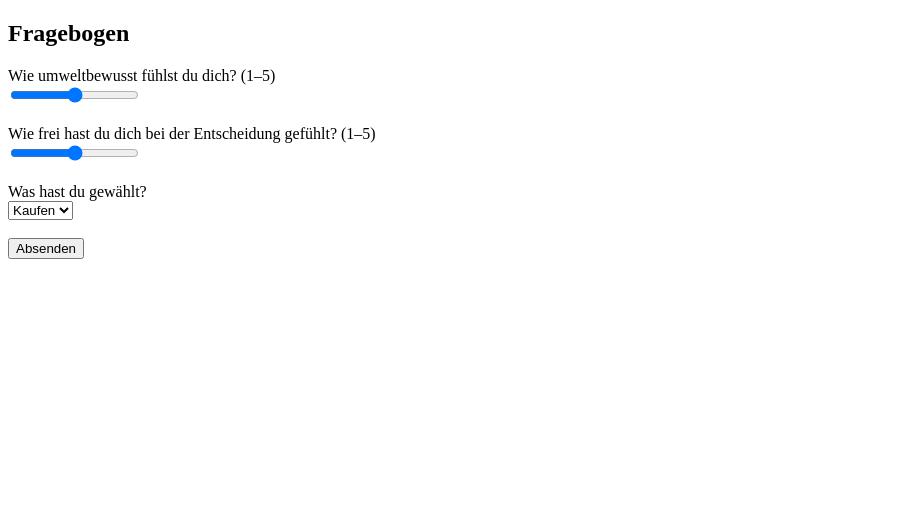
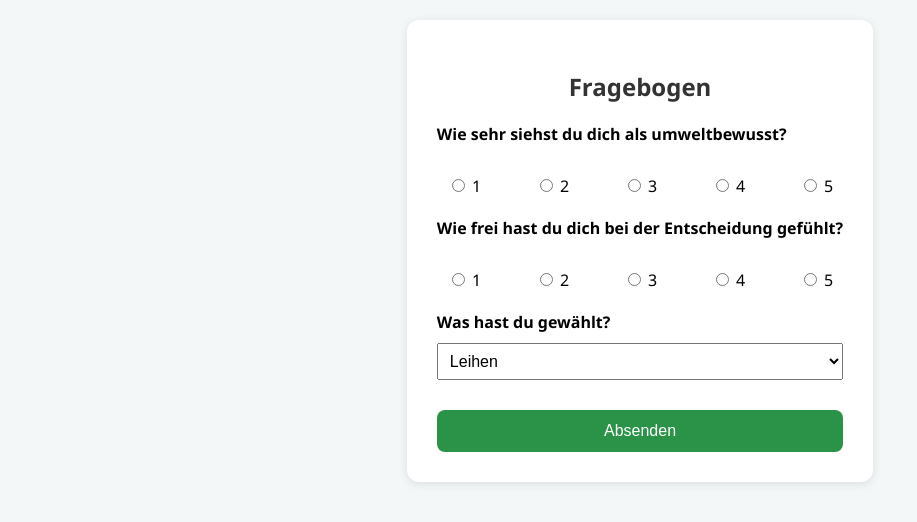
Before and after one commit to jazin7/nudge-projekt, a plain HTML site: page questionnaire.html in a window 1280 px wide. Shown: the whole page, without its empty margins (0-917 px from the left). Drawn offline with Linux system fonts and the light colour scheme.

Commit message:
modified questionnaire

```diff
--- a/questionnaire.html
+++ b/questionnaire.html
@@ -1,48 +1,147 @@
 <!DOCTYPE html>
 <html lang="de">
 <head>
-    <meta charset="UTF-8">
+    <meta charset="UTF-8" />
+    <meta name="viewport" content="width=device-width, initial-scale=1.0">
     <title>Fragebogen</title>
+    <style>
+        body {
+            font-family: 'Segoe UI', sans-serif;
+            background-color: #f4f7f8;
+            margin: 0;
+            padding: 20px;
+            display: flex;
+            justify-content: center;
+        }
+
+        .container {
+            max-width: 600px;
+            background: white;
+            padding: 30px;
+            border-radius: 12px;
+            box-shadow: 0 2px 10px rgba(0,0,0,0.1);
+        }
+
+        h2 {
+            text-align: center;
+            color: #333;
+        }
+
+        label {
+            display: block;
+            margin-top: 20px;
+            font-weight: bold;
+        }
+
+        .radio-group {
+            margin-top: 10px;
+            display: flex;
+            justify-content: space-between;
+            padding: 0 10px;
+        }
+
+        .radio-group label {
+            font-weight: normal;
+        }
+
+        select {
+            width: 100%;
+            padding: 8px;
+            margin-top: 10px;
+            font-size: 16px;
+        }
+
+        button {
+            margin-top: 30px;
+            width: 100%;
+            padding: 12px;
+            background-color: #2b9348;
+            color: white;
+            font-size: 16px;
+            border: none;
+            border-radius: 8px;
+            cursor: pointer;
+        }
+
+        button:hover {
+            background-color: #238b3e;
+        }
+    </style>
 </head>
 <body>
-<h2>Fragebogen</h2>
+<div class="container">
+    <h2>Fragebogen</h2>
 
-<label>Wie umweltbewusst fühlst du dich? (1–5)</label><br />
-<input type="range" id="identity" min="1" max="5" value="3"><br /><br />
+    <label>Wie sehr siehst du dich als umweltbewusst?</label>
+    <div class="radio-group" id="identity">
+        <label><input type="radio" name="identity" value="1"> 1</label>
+        <label><input type="radio" name="identity" value="2"> 2</label>
+        <label><input type="radio" name="identity" value="3"> 3</label>
+        <label><input type="radio" name="identity" value="4"> 4</label>
+        <label><input type="radio" name="identity" value="5"> 5</label>
+    </div>
 
-<label>Wie frei hast du dich bei der Entscheidung gefühlt? (1–5)</label><br />
-<input type="range" id="freedom" min="1" max="5" value="3"><br /><br />
+    <label>Wie frei hast du dich bei der Entscheidung gefühlt?</label>
+    <div class="radio-group" id="freedom">
+        <label><input type="radio" name="freedom" value="1"> 1</label>
+        <label><input type="radio" name="freedom" value="2"> 2</label>
+        <label><input type="radio" name="freedom" value="3"> 3</label>
+        <label><input type="radio" name="freedom" value="4"> 4</label>
+        <label><input type="radio" name="freedom" value="5"> 5</label>
+    </div>
 
-<label>Was hast du gewählt?</label><br />
-<select id="decision">
-    <option value="kaufen">Kaufen</option>
-    <option value="leihen">Leihen</option>
-</select><br /><br />
+    <label>Was hast du gewählt?</label>
+    <select id="decision">
+        <option value="leihen">Leihen</option>
+        <option value="kaufen">Kaufen</option>
+    </select>
 
-<button onclick="sendData()">Absenden</button>
+    <button onclick="submitData()">Absenden</button>
+</div>
 
 <script>
-    function sendData() {
-        const payload = {
-            userId: crypto.randomUUID(),
-            committed: new Date().toISOString(),
-            decision: document.getElementById("decision").value,
-            badge: "",
-            identity: document.getElementById("identity").value,
-            freedom: document.getElementById("freedom").value
+    function getRadioValue(name) {
+        const radios = document.getElementsByName(name);
+        for (const radio of radios) {
+            if (radio.checked) return radio.value;
+        }
+        return null;
+    }
+
+    function submitData() {
+        const identity = getRadioValue("identity");
+        const freedom = getRadioValue("freedom");
+
+        if (!identity || !freedom) {
+            alert("Bitte wähle für alle Fragen eine Antwort aus.");
+            return;
+        }
+
+        const data = {
+            userId: localStorage.getItem("userId") || "anonymous_" + Date.now(),
+            committed: localStorage.getItem("committed") || "false",
+            badge: localStorage.getItem("badge") || "false",
+            identity: identity,
+            freedom: freedom,
+            decision: document.getElementById("decision").value
         };
 
-        const url = "https://script.google.com/macros/s/AKfycbzjGRcQzhstJ1BSfIP7cJtrBH_6WHfUMoG32fqBOXw5UNJJ8qUWge3pu7aKn6tDrJge/exec";
+        const url = "https://script.google.com/macros/s/DEIN_SCRIPT_URL/exec";
         const formData = new FormData();
-        formData.append("data", JSON.stringify(payload));
+        formData.append("data", JSON.stringify(data));
 
         fetch(url, {
             method: "POST",
             body: formData
         })
             .then(res => res.text())
-            .then(text => alert("✅ " + text))
-            .catch(err => alert("❌ Fehler beim Senden: " + err.message));
+            .then(text => {
+                alert("✅ Vielen Dank für deine Teilnahme!");
+                window.location.href = "index.html";
+            })
+            .catch(err => {
+                alert("❌ Fehler beim Senden: " + err.message);
+            });
     }
 </script>
 </body>
```
Also changed, not shown: index.html (+22 -6 lines).
